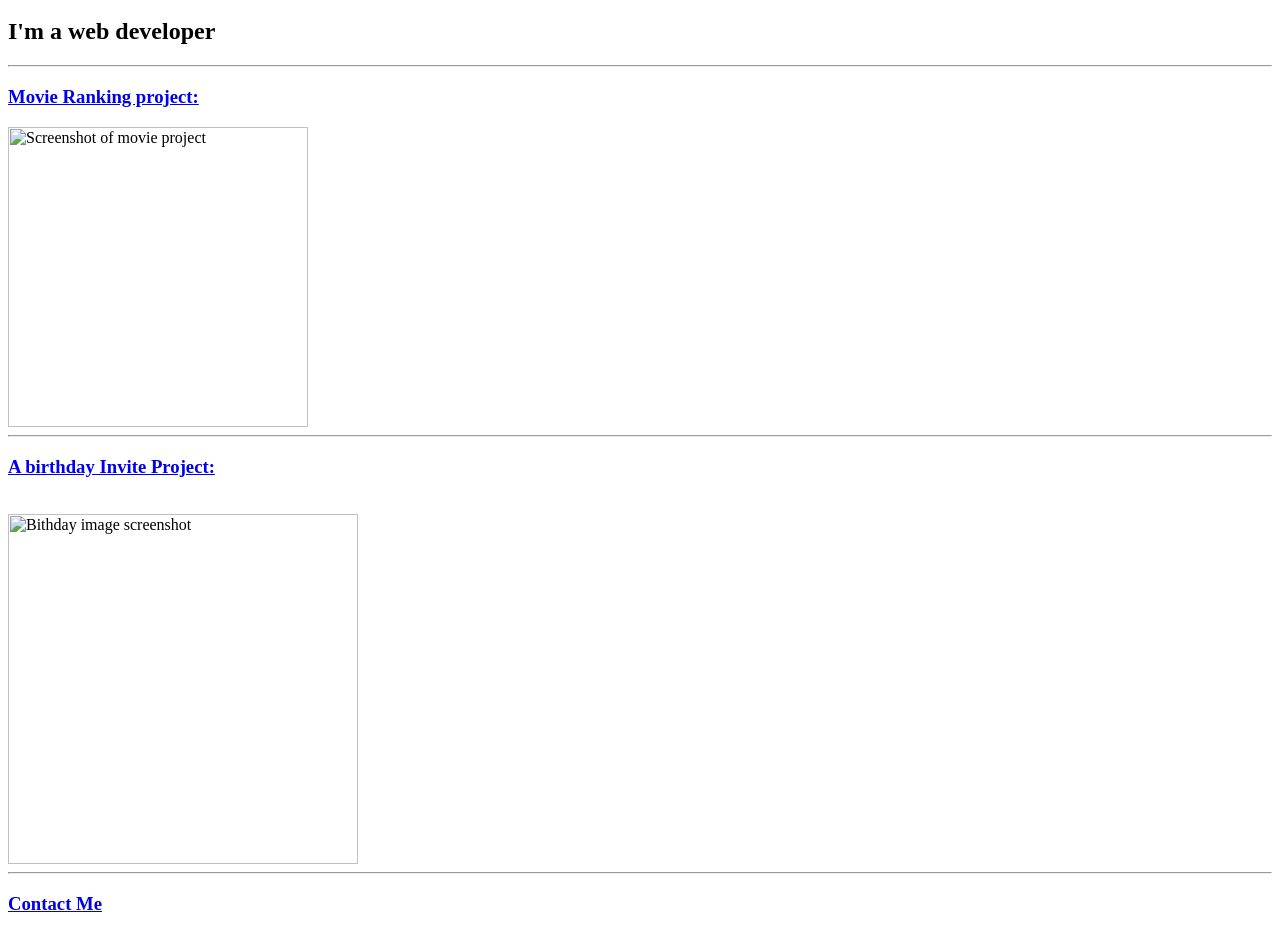
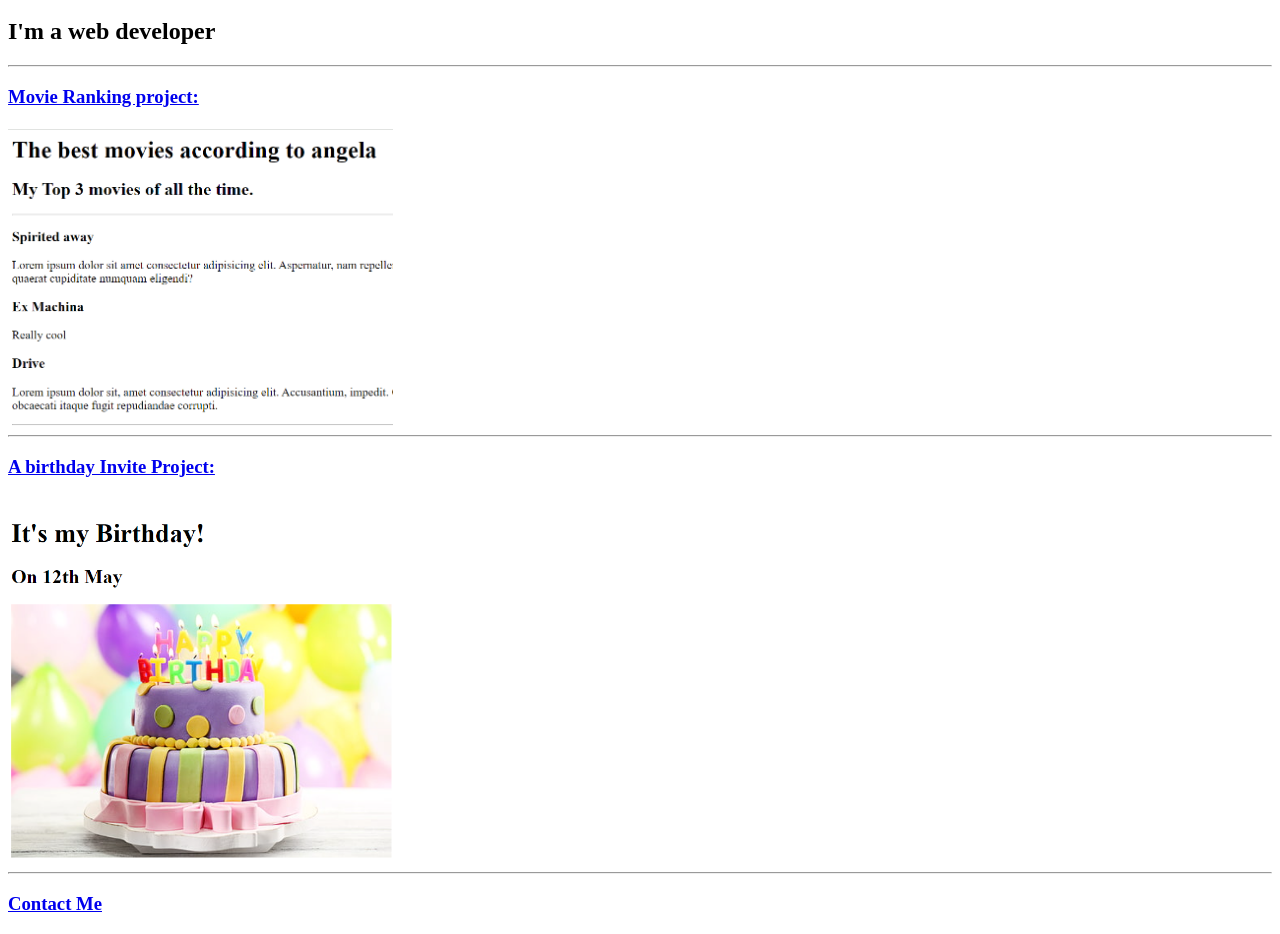
Before and after one commit to jhajyotsna/Html-dummy-portfolio, a plain HTML site: page index.html in a window 1280 px wide. Shown: the part 48-982 px from the top of the page. Drawn offline with Linux system fonts and the light colour scheme.

Commit message:
Update index.html

```diff
--- a/index.html
+++ b/index.html
@@ -6,7 +6,7 @@
 <h3>
     <a href="./movie.html">Movie Ranking project:</a>
 </h3>
-<img src="../assets/images/MovieProject.PNG" height="300" alt="Screenshot of movie project">
+<img src="./MovieProject.PNG" height="300" alt="Screenshot of movie project">
 
 <hr>
 
@@ -15,7 +15,7 @@
 </h3>
 
 <br>
-<img src="../assets/images/BirthdayImage.PNG" height="350" alt="Bithday image screenshot">
+<img src="./BirthdayImage.PNG" height="350" alt="Bithday image screenshot">
 
 <!-- <a href="./about.html">
     <img src="../assets/images/cat.png" alt="Cat image" >
```
